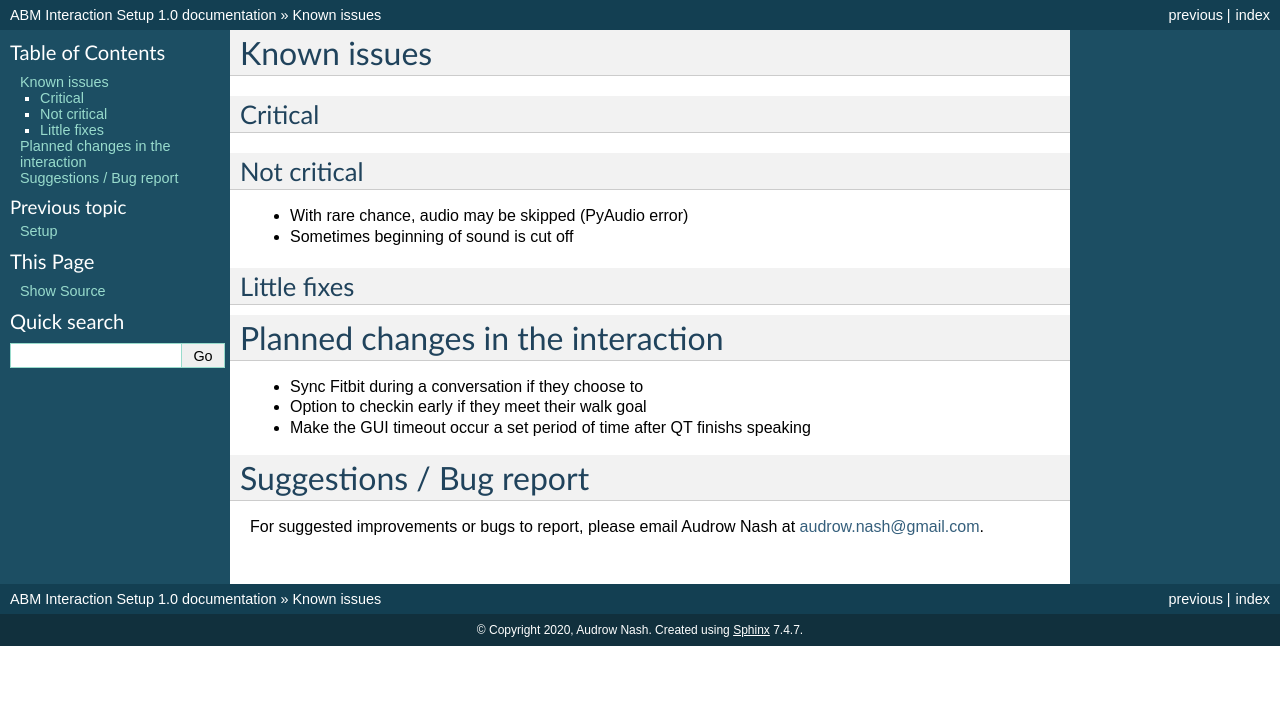
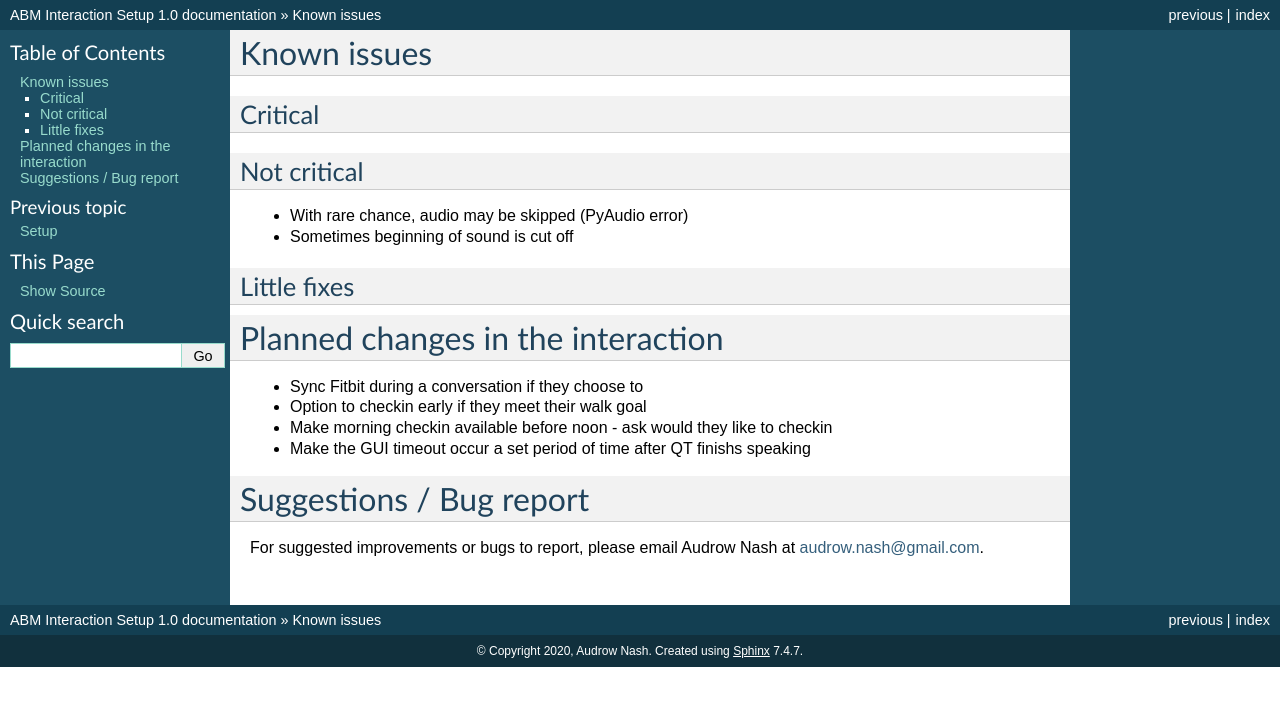
Before and after one commit to robotpt/abm-setup, a Sphinx documentation site: the page built from docs/known_issues.rst, in a window 1280 px wide. Shown: the top 706 px of the page. Built offline with Sphinx 7.4.7, drawn with Linux system fonts in a browser that asks for light colours.

Commit message:
Update known issues

```diff
--- a/docs/known_issues.rst
+++ b/docs/known_issues.rst
@@ -16,6 +16,7 @@ Planned changes in the interaction
 ==================================
 * Sync Fitbit during a conversation if they choose to
 * Option to checkin early if they meet their walk goal
+* Make morning checkin available before noon - ask would they like to checkin
 * Make the GUI timeout occur a set period of time after QT finishs speaking
 
 Suggestions / Bug report
```
